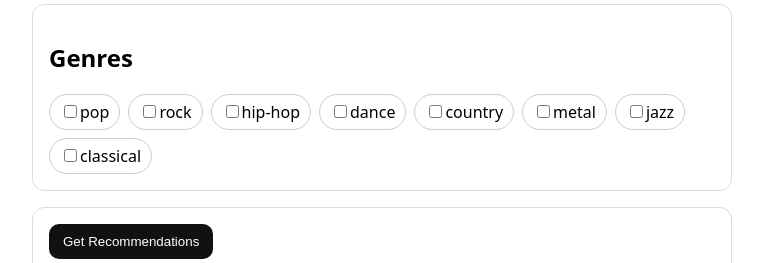
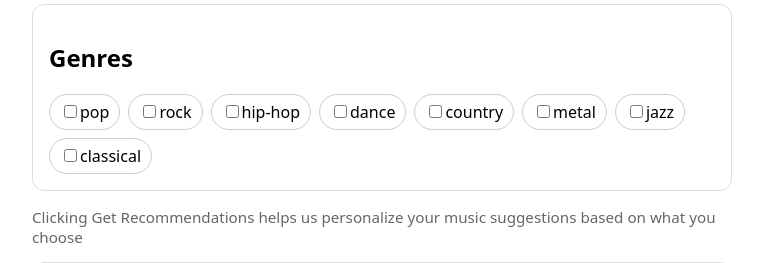
Before and after one commit to burton-its/main, a Flask app: page /preferences in a window 1280 px wide. Shown: the part 161-424 px from the top of the page, without its empty margins (258-1021 px from the left). Run offline with Flask 3, Linux system fonts and the light colour scheme; the visitor is signed in with stand-in values (Sample User, id 1); some libraries are stand-ins or nearby versions.

Commit message:
updated doc stuff

```diff
--- a/templates/preferences.html
+++ b/templates/preferences.html
@@ -69,7 +69,10 @@
       <label class="chip"><input type="checkbox" value="classical">classical</label>
     </div>
   </div>
-
+<p class="muted">
+  Clicking Get Recommendations helps us personalize your music suggestions
+  based on what you choose
+</p>
   <div class="card">
     <button onclick="submitPrefs()">Get Recommendations</button>
 
@@ -113,7 +116,28 @@
         JSON.stringify(buildPayload(), null, 2);
     }
 
+
+  function getCheckedValues(containerId) {
+    return Array.from(
+      document.querySelectorAll(`#${containerId} input[type="checkbox"]:checked`)
+    ).map(cb => cb.value);
+  }
+
+  function buildPayload() {
+    return {
+      genres: getCheckedValues("genres"),
+      k: 1
+    };
+  }
+
+  function previewPayload() {
+    document.getElementById("payloadPreview").textContent =
+      JSON.stringify(buildPayload(), null, 2);
+  }
+
   async function submitPrefs() {
+    alert("This gets your recommendations.");
+
     const payload = buildPayload();
     previewPayload();
 
--- a/templates/register.html
+++ b/templates/register.html
@@ -44,7 +44,7 @@
 </head>
 <body>
   <h1>Register</h1>
-  <p class="muted">Create an account to start getting recommendations.</p>
+  <p class="muted">Create an account to start getting music recommendations.</p>
 
   <div class="card">
     {% if msg %}<p class="muted">{{ msg }}</p>{% endif %}
```
Lines whose indentation alone changed are shown as unchanged.
